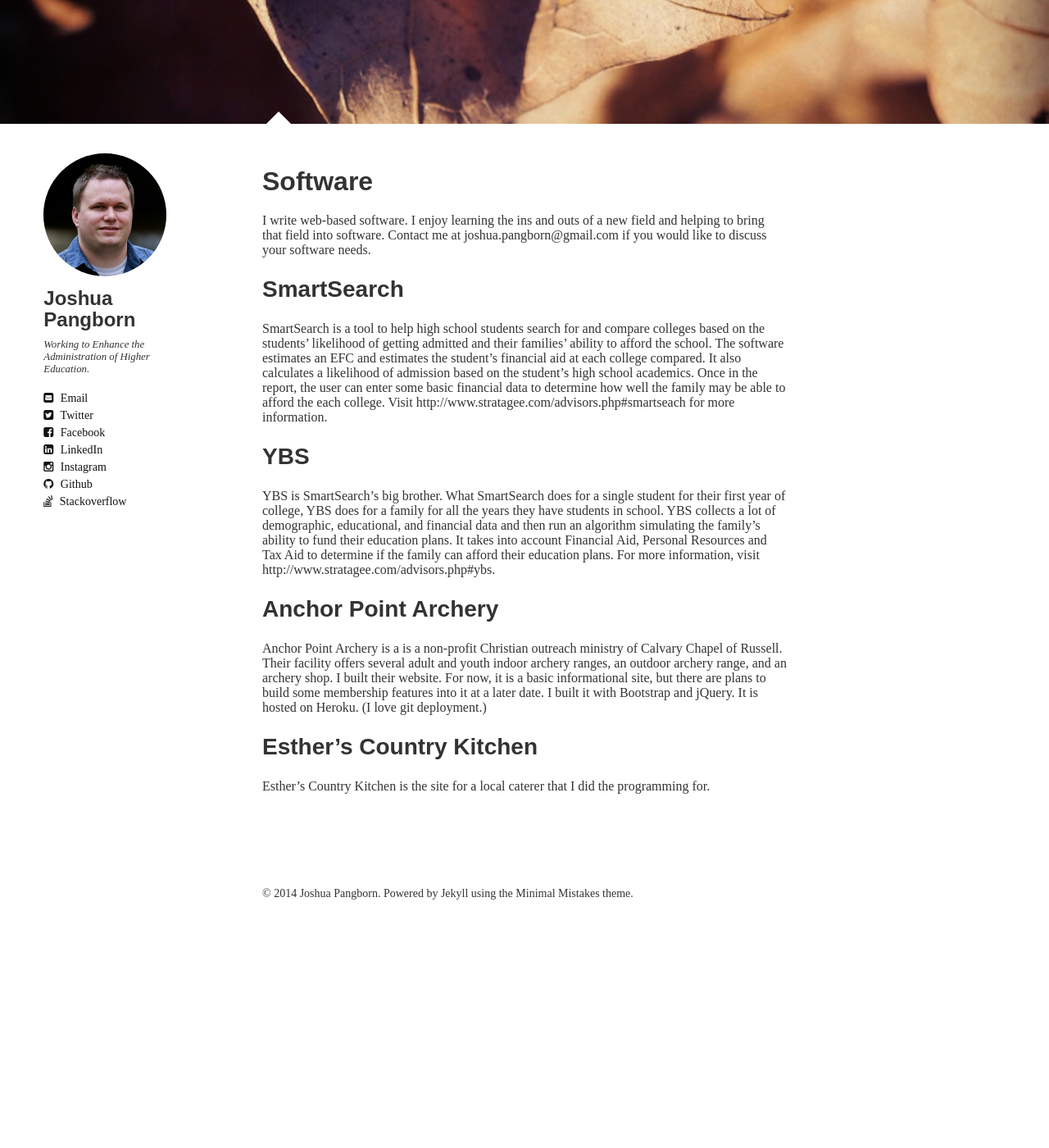
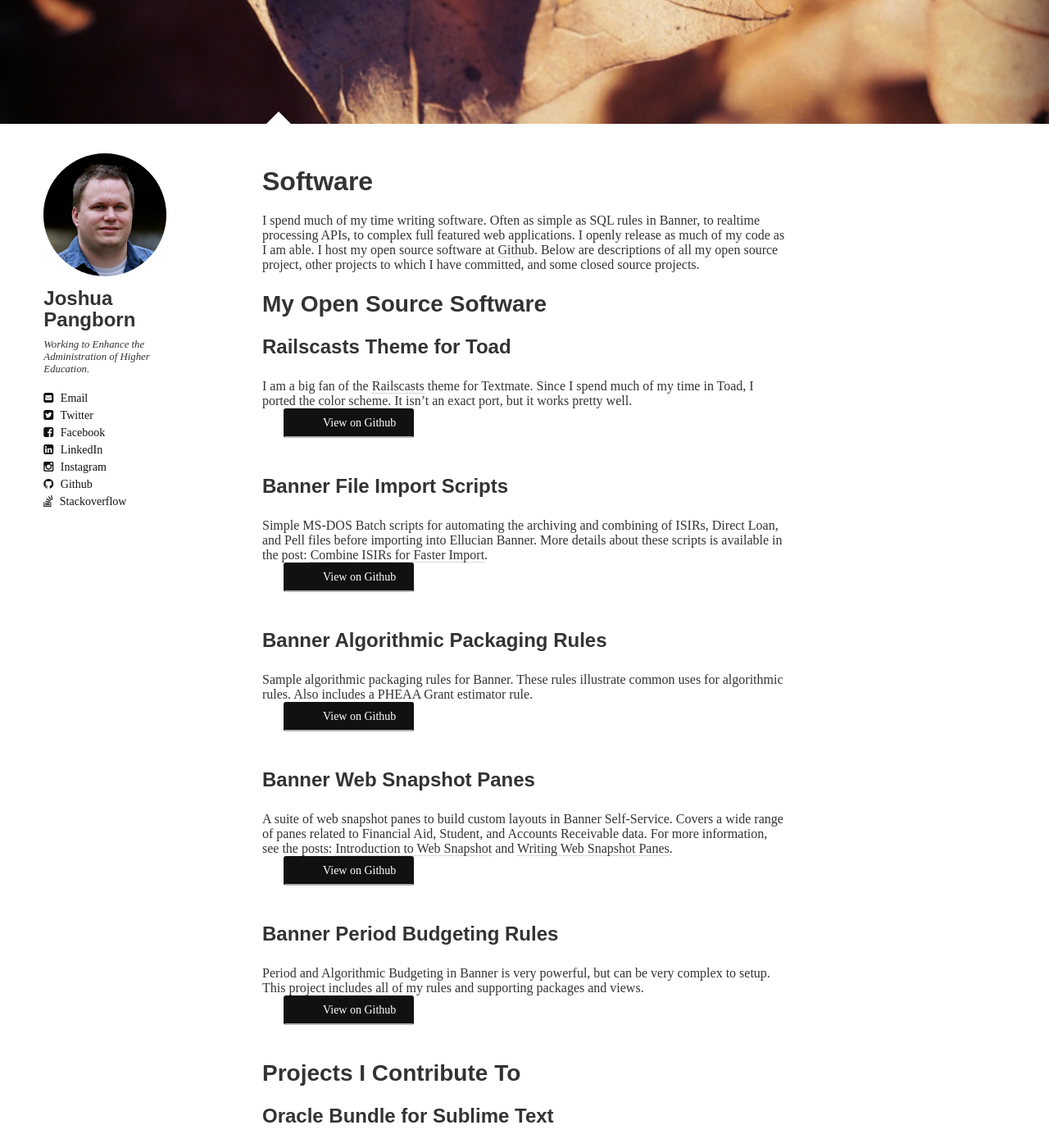
Before and after one commit to jpangborn/jpangborn.github.io, a Jekyll site: the page built from software/index.md, in a window 1280 px wide and 1400 px high, scrolled down 235 px. Shown: the whole window at 82% size. Built offline with Jekyll 4.4.1, drawn with Linux system fonts in a browser that asks for light colours; nearby versions of some CDN libraries; some web fonts are replaced; before the commit the page ends 1381 px from its top, so only the background shows below that; some of the changed text lies outside the part shown.

Commit message:
Rewrite page

```diff
--- a/software/index.md
+++ b/software/index.md
@@ -9,20 +9,62 @@ image:
   feature: autumn-leaf.jpg
 ---
 
-I write web-based software. I enjoy learning the ins and outs of a new field and helping to bring that field into software. Contact me at joshua.pangborn@gmail.com if you would like to discuss your software needs.
+I spend much of my time writing software. Often as simple as SQL rules in Banner, to realtime processing APIs, to complex full featured web applications. I openly release as much of my code as I am able. I host my open source software at [Github](http://www.github.com/jpangborn). Below are descriptions of all my open source project, other projects to which I have committed, and some closed source projects.
 
-## SmartSearch
+## My Open Source Software
 
-SmartSearch is a tool to help high school students search for and compare colleges based on the students’ likelihood of getting admitted and their families’ ability to afford the school. The software estimates an EFC and estimates the student’s financial aid at each college compared. It also calculates a likelihood of admission based on the student’s high school academics. Once in the report, the user can enter some basic financial data to determine how well the family may be able to afford the each college. Visit http://www.stratagee.com/advisors.php#smartseach for more information.
+### Railscasts Theme for Toad
 
-## YBS
+I am a big fan of the [Railscasts](http://railscasts.com) theme for Textmate. Since I spend much of my time in Toad, I ported the color scheme. It isn't an exact port, but it works pretty well.
 
-YBS is SmartSearch’s big brother. What SmartSearch does for a single student for their first year of college, YBS does for a family for all the years they have students in school. YBS collects a lot of demographic, educational, and financial data and then run an algorithm simulating the family’s ability to fund their education plans. It takes into account Financial Aid, Personal Resources and Tax Aid to determine if the family can afford their education plans. For more information, visit http://www.stratagee.com/advisors.php#ybs.
+<a href="https://github.com/jpangborn/Railscasts-for-Toad" class="btn">View on Github</a>
 
-## Anchor Point Archery
+### Banner File Import Scripts
 
-Anchor Point Archery is a is a non-profit Christian outreach ministry of Calvary Chapel of Russell. Their facility offers several adult and youth indoor archery ranges, an outdoor archery range, and an archery shop. I built their website. For now, it is a basic informational site, but there are plans to build some membership features into it at a later date. I built it with Bootstrap and jQuery. It is hosted on Heroku. (I love git deployment.)
+Simple MS-DOS Batch scripts for automating the archiving and combining of ISIRs, Direct Loan, and Pell files before importing into Ellucian Banner. More details about these scripts is available in the post: [Combine ISIRs for Faster Import]({% post_url 2012-02-12-combine-isirs-for-faster-import %}).
 
-## Esther’s Country Kitchen
+<a href="https://github.com/jpangborn/bannerfileimport" class="btn">View on Github</a>
 
-Esther’s Country Kitchen is the site for a local caterer that I did the programming for.
+### Banner Algorithmic Packaging Rules
+
+Sample algorithmic packaging rules for Banner. These rules illustrate common uses for algorithmic rules. Also includes a PHEAA Grant estimator rule.
+
+<a href="https://github.com/jpangborn/banr-packaging-rules" class="btn">View on Github</a>
+
+### Banner Web Snapshot Panes
+
+A suite of web snapshot panes to build custom layouts in Banner Self-Service. Covers a wide range of panes related to Financial Aid, Student, and Accounts Receivable data. For more information, see the posts: [Introduction to Web Snapshot]({% post_url 2013-03-20-introduction-to-web-snapshot %}) and [Writing Web Snapshot Panes]({% post_url 2013-03-25-writing-web-snapshot-panes %}).
+
+<a href="https://github.com/jpangborn/banr-web-snapshot-panes" class="btn">View on Github</a>
+
+### Banner Period Budgeting Rules
+
+Period and Algorithmic Budgeting in Banner is very powerful, but can be very complex to setup. This project includes all of my rules and supporting packages and views.
+
+<a href="https://github.com/jpangborn/banr-period-budgeting" class="btn">View on Github</a>
+
+## Projects I Contribute To
+
+### Oracle Bundle for Sublime Text
+
+I prefer working in a simple text editor rather than Toad when I can. To that end, I have been contributing to the Oracle bunlde for Sublime Text. If their you are a Sublime Text and Oracle user and would like an improvement to the Oracle bundle, please open an issue on Github and I will see what I can do.
+
+<a href="https://github.com/mulander/oracle.tmbundle" class="btn">View on Github</a>
+
+## Other Projects
+
+Below are other projects I have worked on. They range from simple websites to SmartSearch, a full-fledged web application.
+
+### SmartSearch
+
+SmartSearch is a tool to help high school students search for and compare colleges based on the students’ likelihood of getting admitted and their families’ ability to afford the school. The software estimates an EFC and estimates the student’s financial aid at each college compared. It also calculates a likelihood of admission based on the student’s high school academics. Once in the report, the user can enter some basic financial data to determine how well the family may be able to afford the each college. Visit [Stratagee](http://www.stratagee.com/advisors.php#smartseach) for more information.
+
+## Websites
+
+### Anchor Point Archery
+
+Anchor Point Archery was a non-profit Christian outreach ministry of Calvary Chapel of Russell. I built their website with Bootstrap and jQuery hosted it on Heroku. (I love git deployment.)
+
+### Esther’s Country Kitchen
+
+Esther’s Country Kitchen is the site for a Mechanicsburg, PA caterer that I did the programming for.
```
